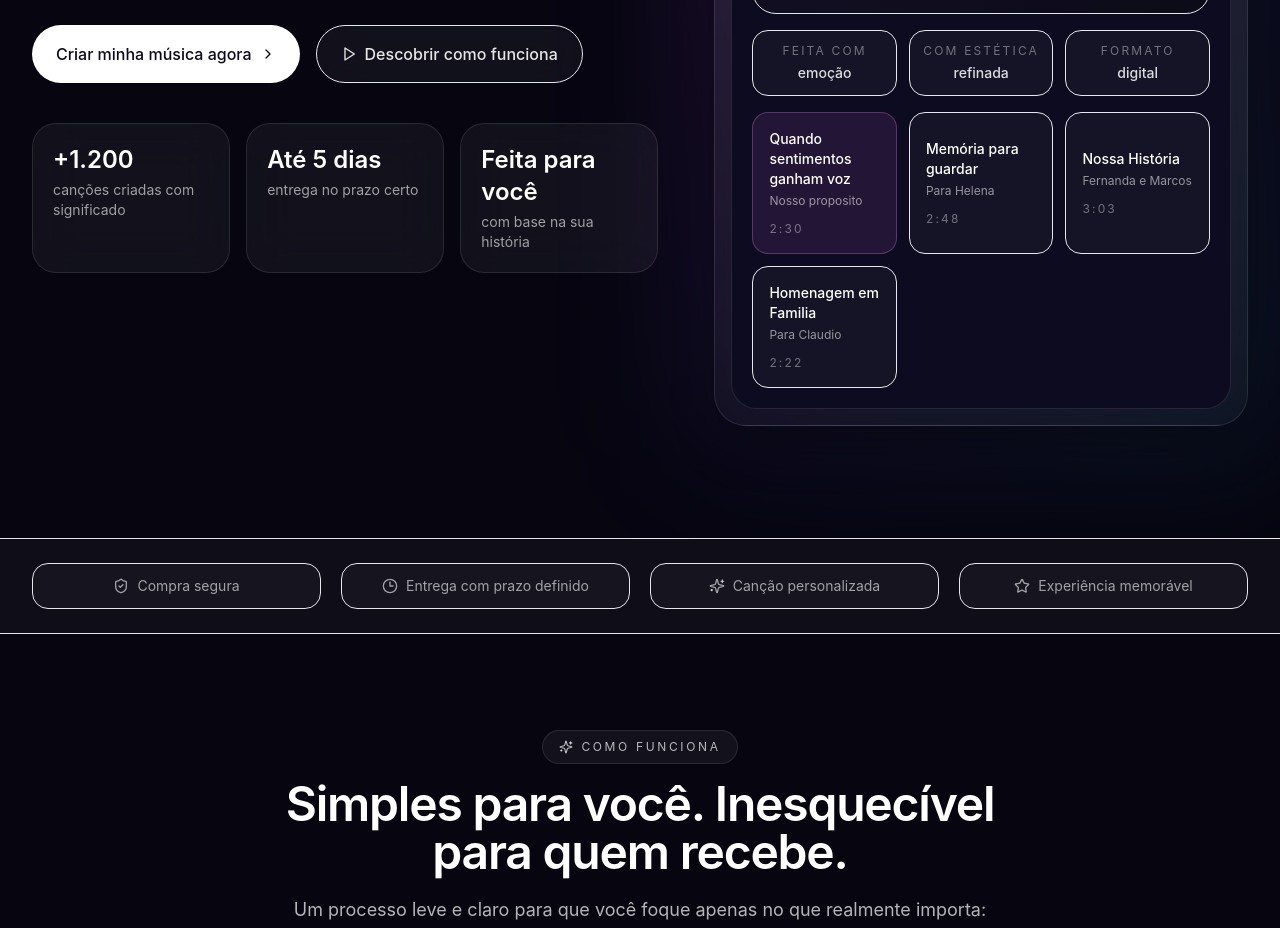
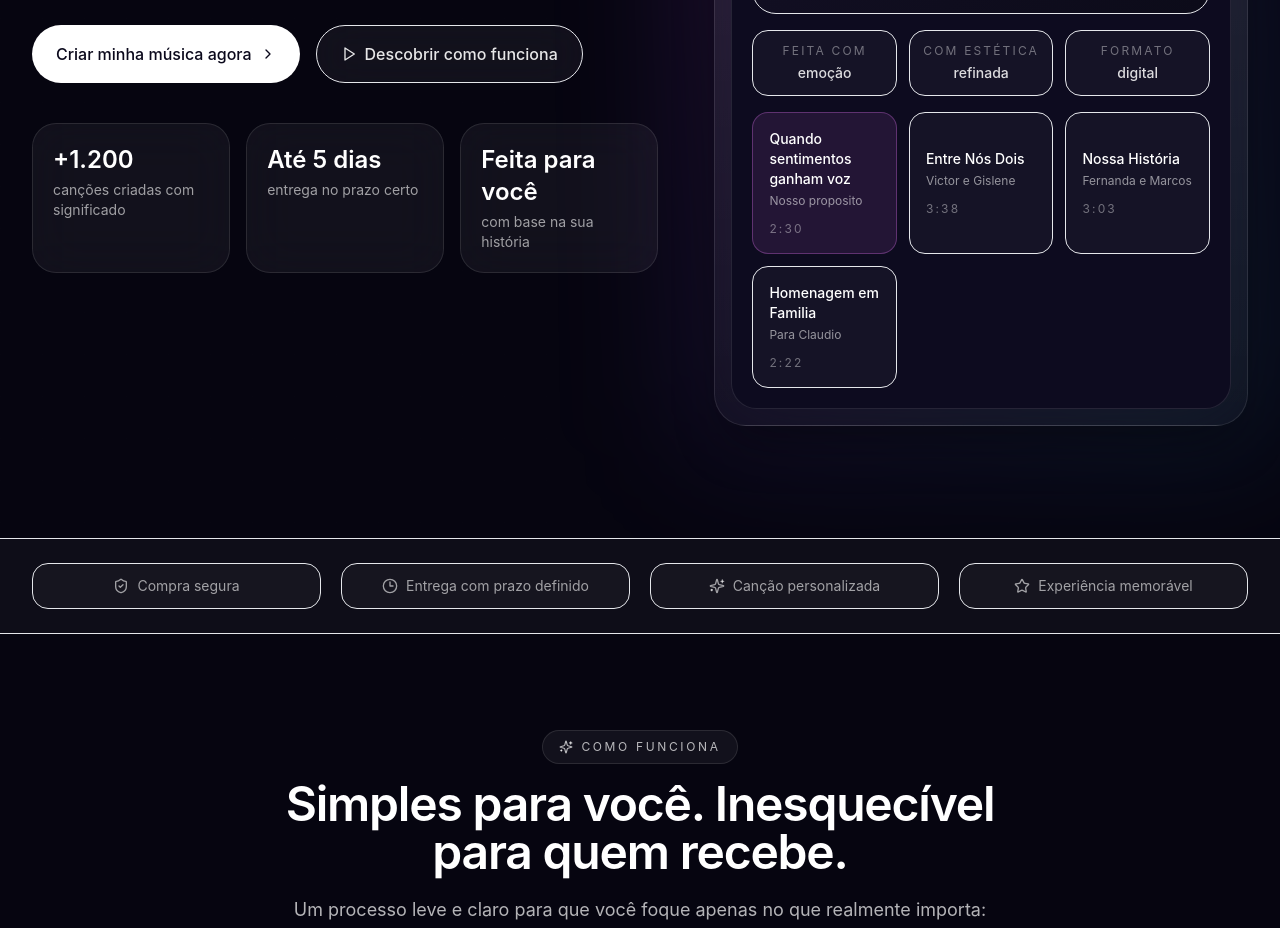
Before and after one commit to victortakayama05-design/verso-vivo, a Next.js app: page / in a window 1280 px wide. Shown: the part 780-1708 px from the top of the page. Built offline with nearby package versions, Linux system fonts and the light colour scheme.

Commit message:
feat: substitui amosta de memoria para guardar; adiciona nova faixa audio

```diff
--- a/app/page.tsx
+++ b/app/page.tsx
@@ -64,11 +64,11 @@ const audioSamples: AudioSample[] = [
     coverLabel: 'Canção personalizada',
   },
   {
-    id: 'memoria',
-    title: 'Memória para guardar',
-    subtitle: 'Para Helena',
-    durationLabel: '2:48',
-    audioUrl: '/audio/memoria para guardar.mp3',
+    id: 'entre-nos-dois',
+    title: 'Entre Nós Dois',
+    subtitle: 'Victor e Gislene',
+    durationLabel: '3:38',
+    audioUrl: '/audio/Entre Nós Dois.mp3',
     coverLabel: 'Amostra sensível',
   },
   {
```
Also changed, not shown: 1 other file (tests, documents, lock files or other folders).
